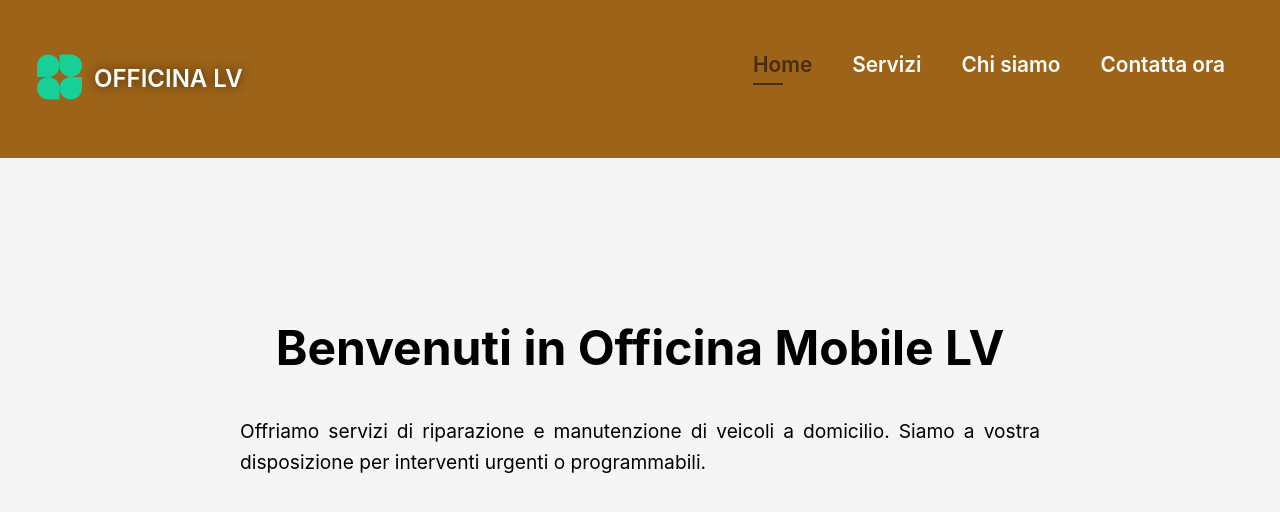
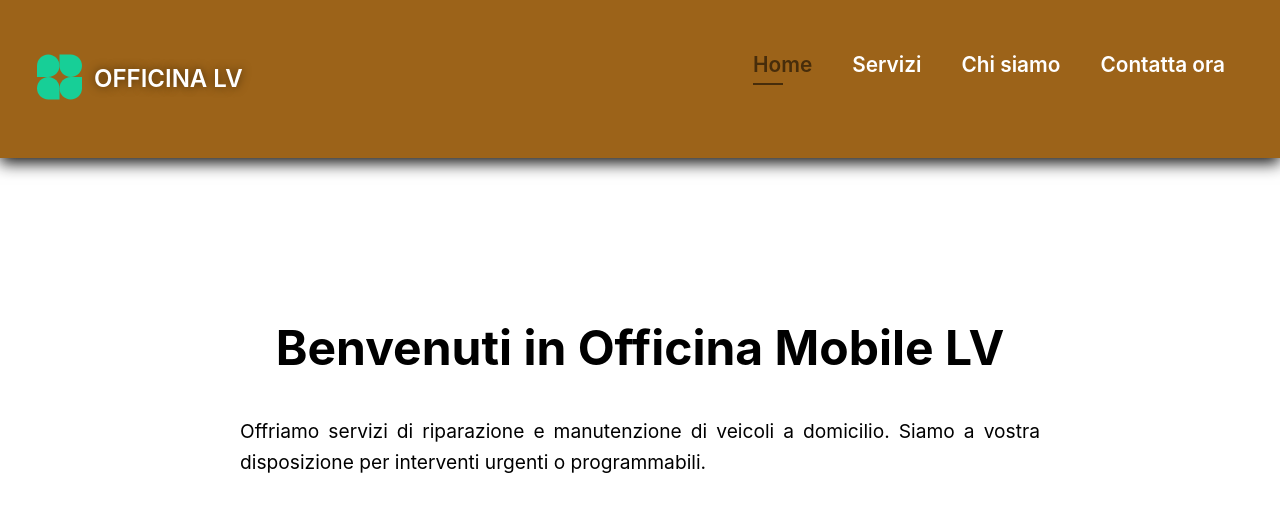
Before and after one commit to aldoademi/Officina_LV, a React (Create React App) app: page / in a window 1280 px wide. Shown: the top 512 px of the page. Built offline with nearby package versions, Linux system fonts and the light colour scheme.

Commit message:
sfondo home

```diff
--- a/src/styles/home.css
+++ b/src/styles/home.css
@@ -4,7 +4,6 @@
   justify-content: center;
   align-items: center;
   height: 60vh;
-  background-color: #f5f5f5;
   padding: 0 20px;
 }
 
```
Also changed, not shown: 1 other file (tests, documents, lock files or other folders).
